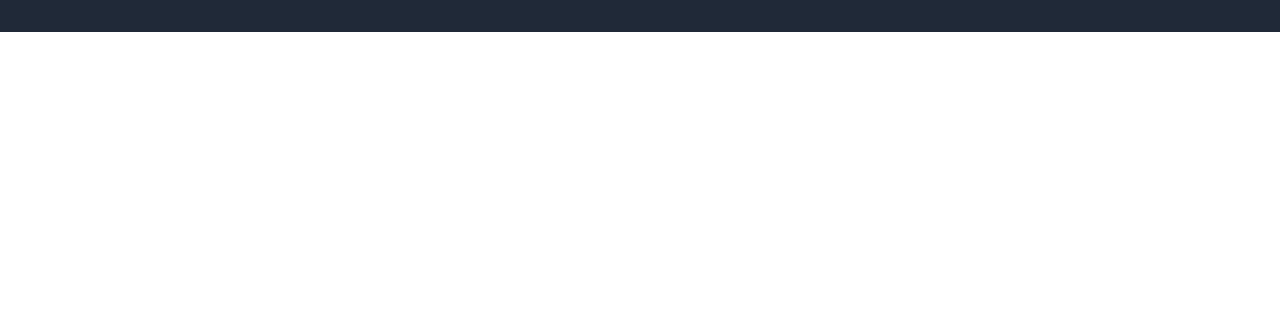
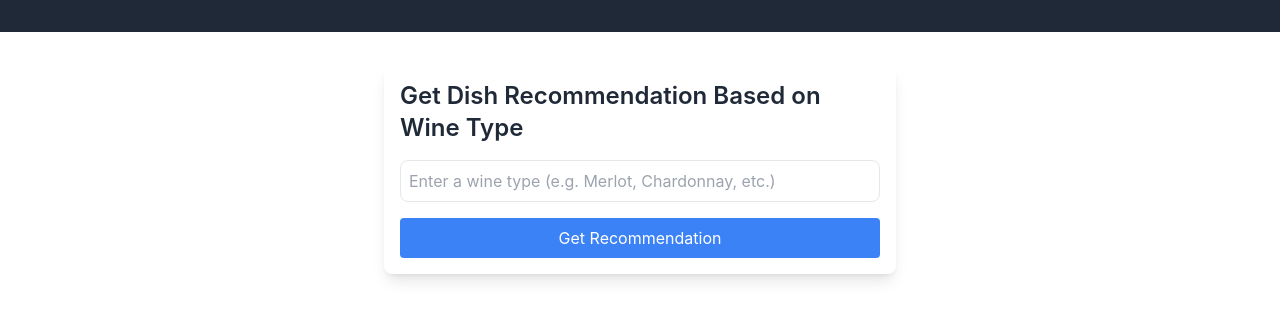
Before and after one commit to sirus-the-beaver/CS361-main-program, a React (Create React App) app in the folder frontend/: page /dish-recommendation in a window 1280 px wide. Before the commit this address had no page. Shown: the top 320 px of the page. Built offline with nearby package versions, Linux system fonts and the light colour scheme.

Commit message:
Setup route for DishRecommendation component

```diff
--- a/frontend/src/App.js
+++ b/frontend/src/App.js
@@ -9,6 +9,7 @@
 import RecipeDetail from './components/RecipeDetail';
 import RecipeRecommendations from './components/RecipeRecommendations';
 import WineRecommendation from './components/WineRecommendation';
+import DishRecommendation from './components/DishRecommendation';
 
 function App() {
   const navigate = useNavigate();
@@ -31,6 +32,7 @@
               <button className="text-white text-lg font-medium ml-4" onClick={() => navigate('/preferences')}>Preferences</button>
               <button className="text-white text-lg font-medium ml-4" onClick={() => navigate('/ingredient-input')}>Ingredient Input</button>
               <button className="text-white text-lg font-medium ml-4" onClick={() => navigate('/wine-recommendation')}>Wine Recommendations</button>
+              <button className="text-white text-lg font-medium ml-4" onClick={() => navigate('/dish-recommendation')}>Dish Recommendations Based on Wine</button>
             </nav>
           ) : (
             <nav>
@@ -47,6 +49,7 @@
         <Route path="/recipe-detail" element={<RecipeDetail />} />
         <Route path="/recipe-recommendations" element={<RecipeRecommendations />} />
         <Route path="/wine-recommendation" element={<WineRecommendation />} />
+        <Route path="/dish-recommendation" element={<DishRecommendation />} />
       </Routes>
     </div>
   );
```
